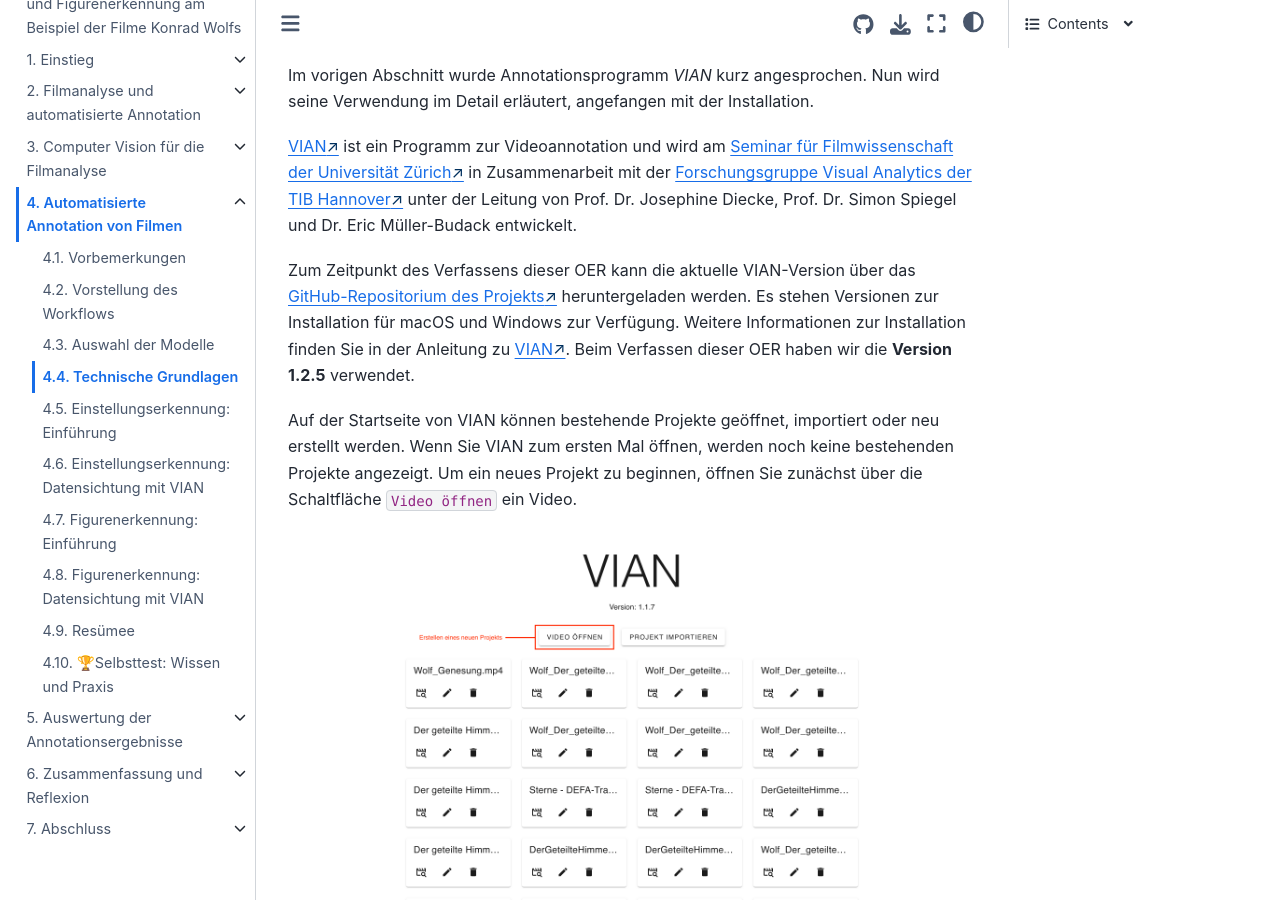
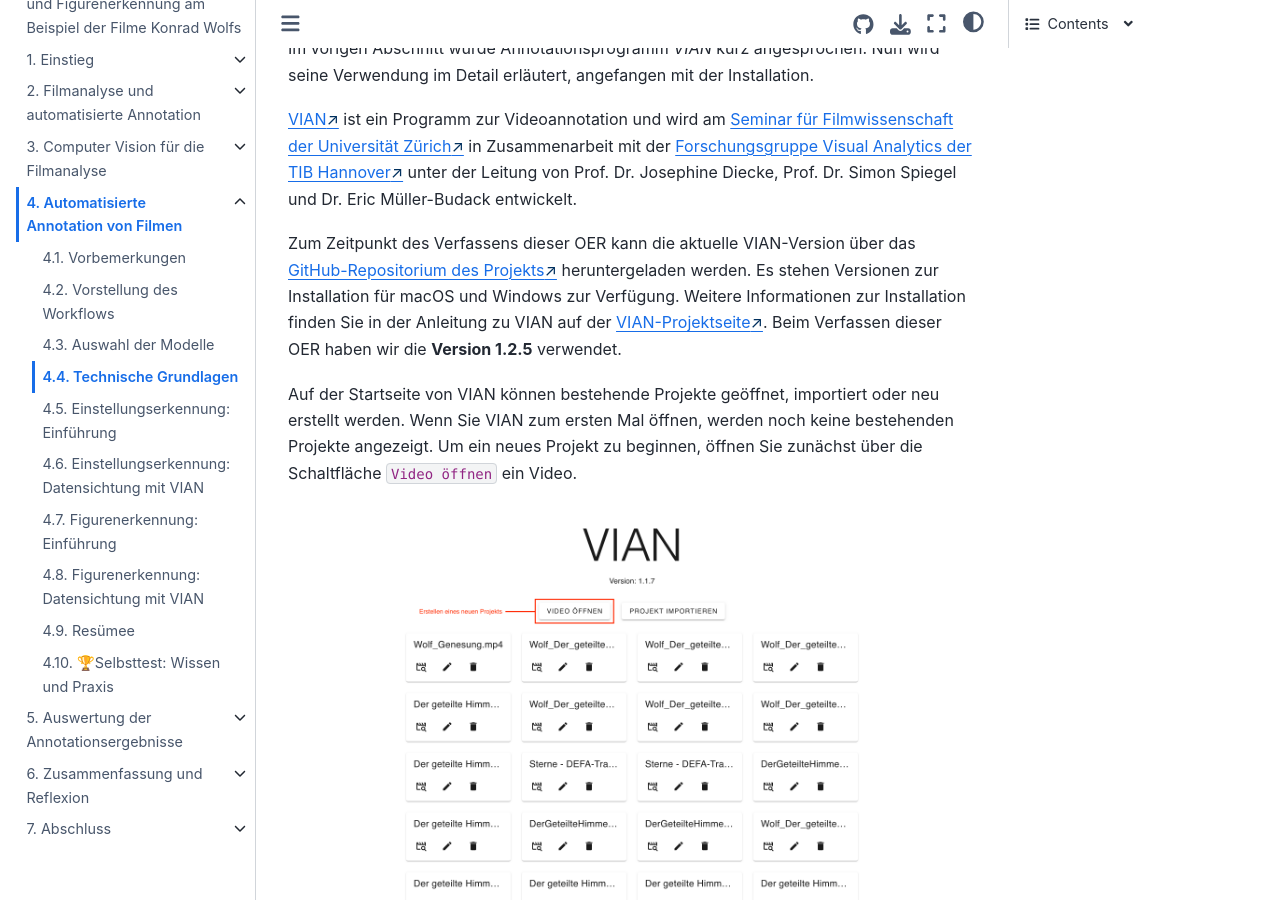
Before and after one commit to quadriga-dk/Bewegtes-Bild-Fallstudie-4, a Jupyter Book: the page built from annotation/technik.md, in a window 1280 px wide and 900 px high, scrolled down 6162 px. Built offline with Jupyter Book 1.0.4 settings and Sphinx 7.4.7 and the Sphinx Book theme 1.1.4, drawn with Linux system fonts in a browser that asks for light colours; pages that are not in the unit, such as notebooks, are missing from menus; some of the changed text lies outside the part shown.

Commit message:
Update Typos ad Links

```diff
--- a/annotation/technik.md
+++ b/annotation/technik.md
@@ -101,10 +101,10 @@
 Im vorigen Abschnitt wurde Annotationsprogramm *VIAN* kurz angesprochen. Nun wird seine Verwendung im Detail erläutert, angefangen mit der Installation.
 
 
-<a href="https://www.film.uzh.ch/de/research/projects/cooperations/VIAN.html" class="external-link" target="_blank">VIAN</a> ist ein Programm zur Videoannotation und wird am <a href="https://www.film.uzh.ch/de.html" class="external-link" target="_blank">Seminar für Filmwissenschaft der Universität Zürich</a> in Zusammenarbeit mit der <a href="https://projects.tib.eu/viva/partner/" class="external-link" target="_blank">Forschungsgruppe Visual Analytics der TIB Hannover</a> unter der Leitung von Prof. Dr. Josephine Diecke, Prof. Dr. Simon Spiegel und Dr. Eric Müller-Budack entwickelt.
+<a href="https://www.vian.app" class="external-link" target="_blank">VIAN</a> ist ein Programm zur Videoannotation und wird am <a href="https://www.film.uzh.ch/de.html" class="external-link" target="_blank">Seminar für Filmwissenschaft der Universität Zürich</a> in Zusammenarbeit mit der <a href="https://www.tib.eu/de/forschung-entwicklung/forschungsgruppen-und-labs/visual-analytics" class="external-link" target="_blank">Forschungsgruppe Visual Analytics der TIB Hannover</a> unter der Leitung von Prof. Dr. Josephine Diecke, Prof. Dr. Simon Spiegel und Dr. Eric Müller-Budack entwickelt.
 
 Zum Zeitpunkt des Verfassens dieser OER kann die aktuelle VIAN-Version über das <a href="https://github.com/Movie-Analytics/VIAN/releases" class="external-link" target="_blank">GitHub-Repositorium des Projekts</a> heruntergeladen werden. Es stehen Versionen zur Installation für macOS und Windows zur Verfügung.
-Weitere Informationen zur Installation finden Sie in der Anleitung zu <a href="https://www.film.uzh.ch/de/research/projects/cooperations/VIAN.html" class="external-link" target="_blank">VIAN</a>. Beim Verfassen dieser OER haben wir die **Version 1.2.5** verwendet.
+Weitere Informationen zur Installation finden Sie in der Anleitung zu VIAN auf der <a href="https://www.vian.app" class="external-link" target="_blank">VIAN-Projektseite</a>. Beim Verfassen dieser OER haben wir die **Version 1.2.5** verwendet.
 
 Auf der Startseite von VIAN können bestehende Projekte geöffnet, importiert oder neu erstellt werden. Wenn Sie VIAN zum ersten Mal öffnen, werden noch keine bestehenden Projekte angezeigt. Um ein neues Projekt zu beginnen, öffnen Sie zunächst über die Schaltfläche `Video öffnen` ein Video.
 
```
Also changed, not shown: other parts of annotation/technik.md (+1 -1 lines), annotation/figuren_intro.md (+1 -1 lines), annotation/workflow.md (+1 -1 lines).
